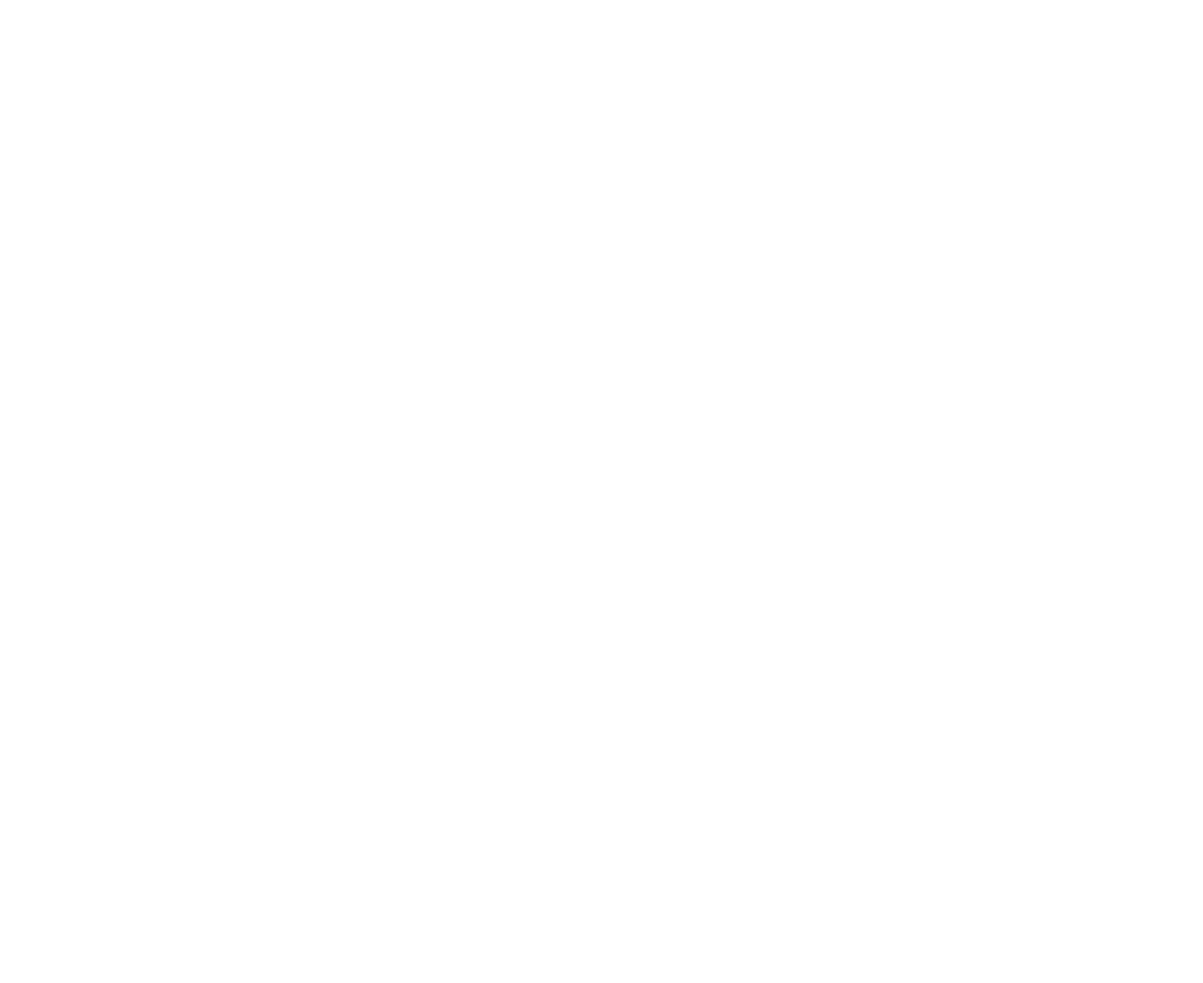
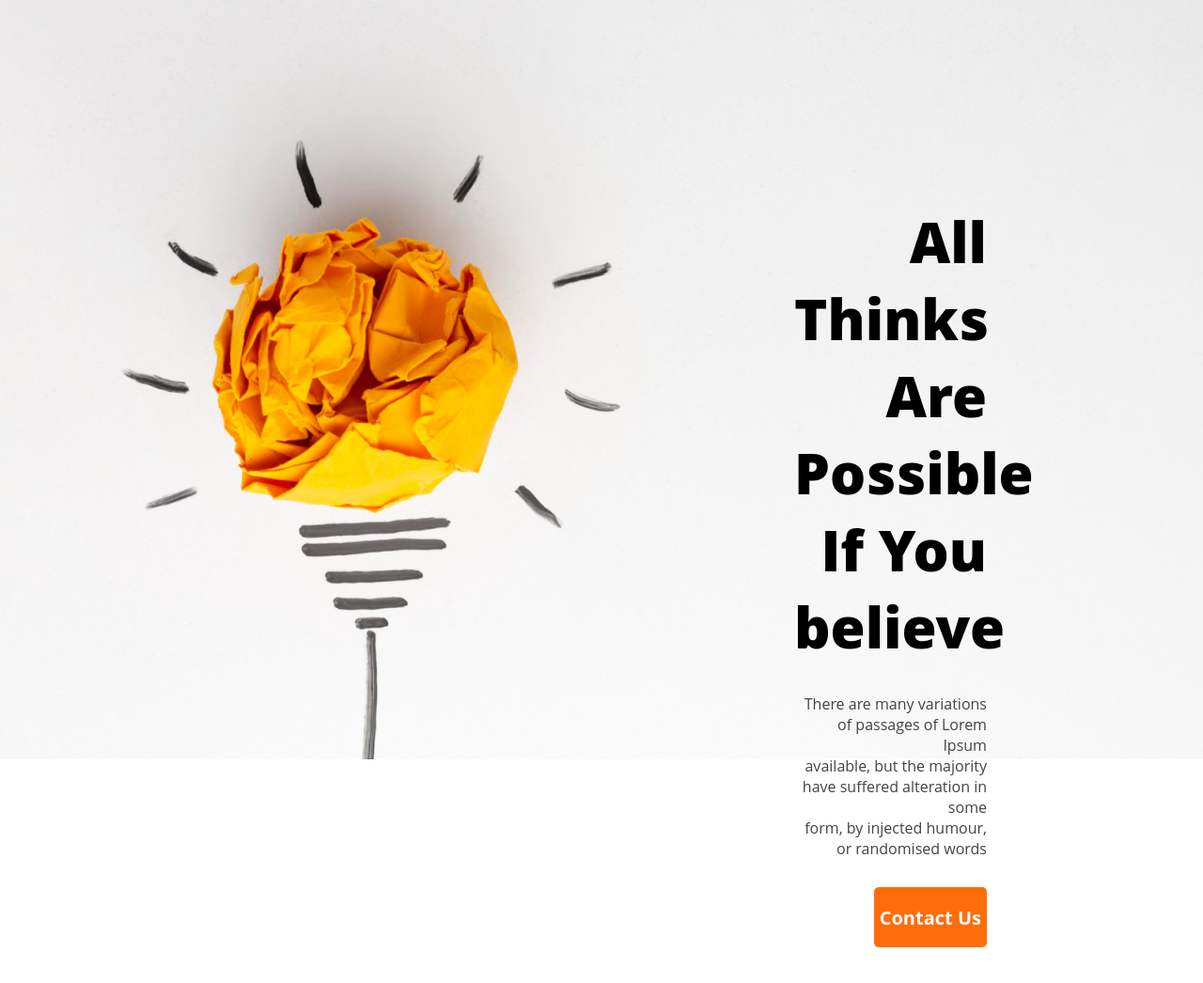
Before and after one commit to sadmansakib811/new-year-plans, a plain HTML site: page index.html in a window 1280 px wide. Shown: the whole page at 94% size. Before the commit the page ends 800 px from the top, so only its background shows below. Drawn offline with Linux system fonts and the light colour scheme.

Commit message:
banner section done

```diff
--- a/index.html
+++ b/index.html
@@ -4,9 +4,22 @@
     <meta charset="UTF-8">
     <meta http-equiv="X-UA-Compatible" content="IE=edge">
     <meta name="viewport" content="width=device-width, initial-scale=1.0">
-    <title>Document</title>
+    <title>New Year New Me</title>
+    <link rel="stylesheet" href="styles/styles.css">
 </head>
 <body>
-
+    <header class="header">
+        <!-- Banner Section -->
+        <section class="header-section">
+       <div class="header-data">
+        <h1 class="head-title">
+            All Thinks Are <br> Possible If You  <br> believe
+        </h1>
+        <p class="header-description">There are many variations of passages of Lorem Ipsum <br> available, but the majority
+            have suffered alteration in some <br> form, by injected humour, or randomised words</p>
+       <button class="btn-primary"> Contact Us</button>
+       </div>
+    </section>
+    </header>
 </body>
 </html>
--- /dev/null
+++ b/styles/styles.css
@@ -0,0 +1,32 @@
+*{
+    margin: 0;
+    font-family: 'Open Sans', sans-serif;
+}
+
+.btn-primary{
+    color: #FFFFFF ;
+    font-weight: 700;
+    font-size: 20px;
+    border: 0;
+    padding: ;
+  height: 64px;
+  border-radius: 5px;
+  background: #FD6E0A;
+}
+.header{
+    background-image: url('../images/banner/banner1.png');
+    background-repeat: no-repeat;
+    min-height: 800px;
+    }
+.header-section{
+    text-align: right;
+    padding: 216px 230px 364px 845px;
+}
+.head-title{
+    font-weight: 800;
+    font-size: 60px;
+}
+.header-description{
+    padding: 30px 0px;
+    color: #444343;
+}
```
